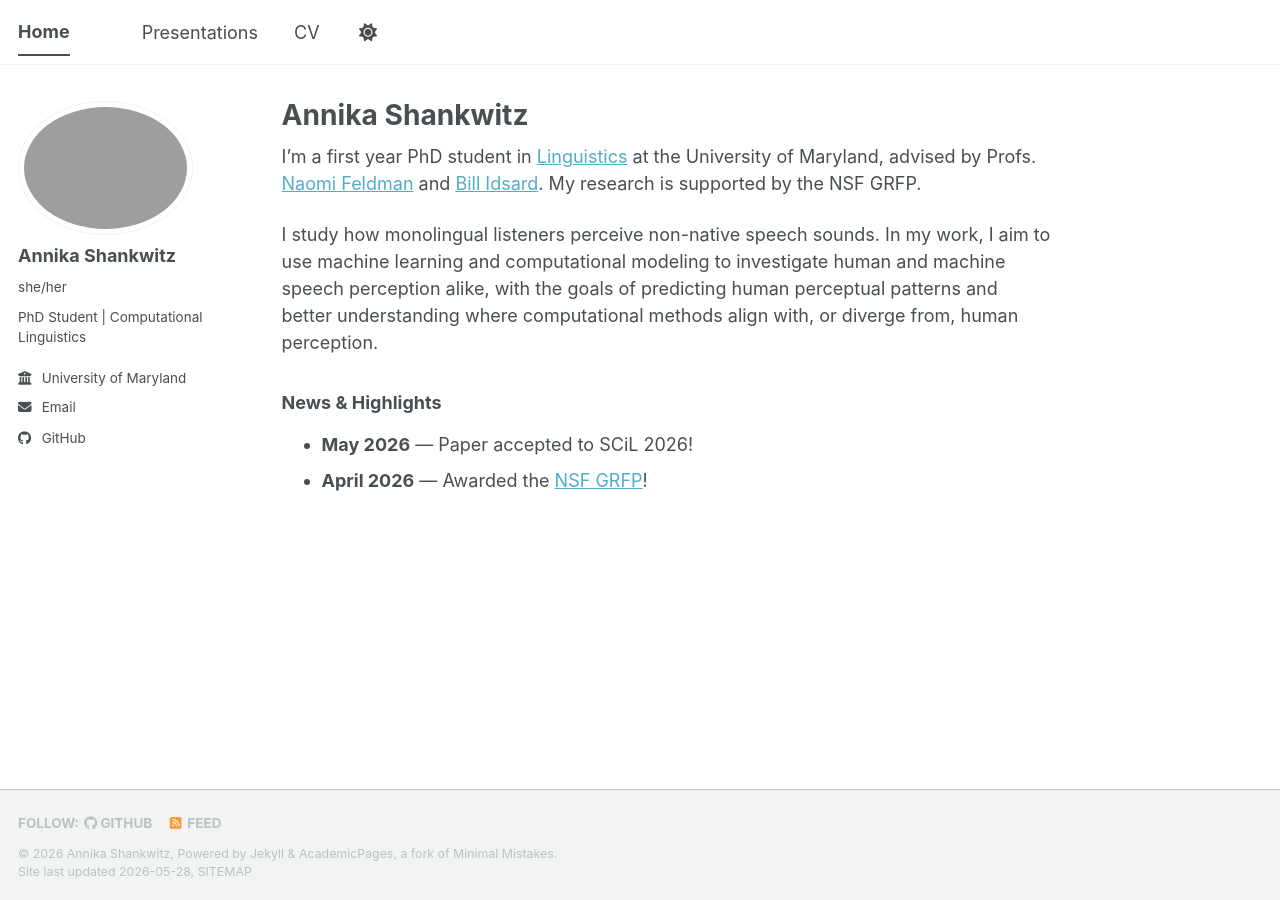
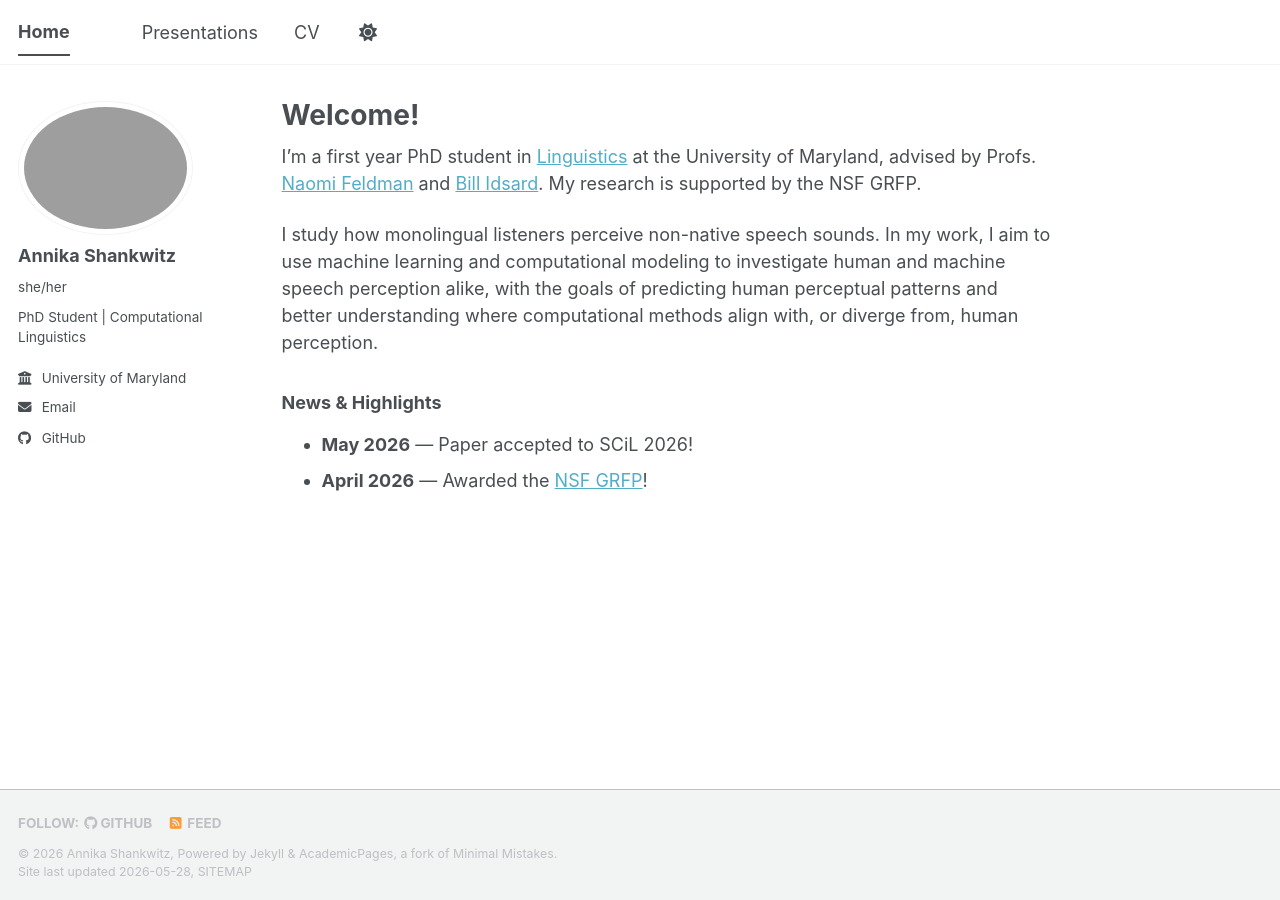
Before and after one commit to its-Annika/its-Annika.github.io, a Jekyll site: the page built from _pages/about.md, in a window 1280 px wide. Built offline with Jekyll 4.4.1, drawn with Linux system fonts in a browser that asks for light colours; a script bundle is joined from its source files by our own code; library files that are not in the unit come from our copies.

Commit message:
Update about.md

```diff
--- a/_pages/about.md
+++ b/_pages/about.md
@@ -1,6 +1,6 @@
 ---
 permalink: /
-title: "Annika Shankwitz"
+title: "Welcome!"
 author_profile: true
 redirect_from:
   - /about/
```
